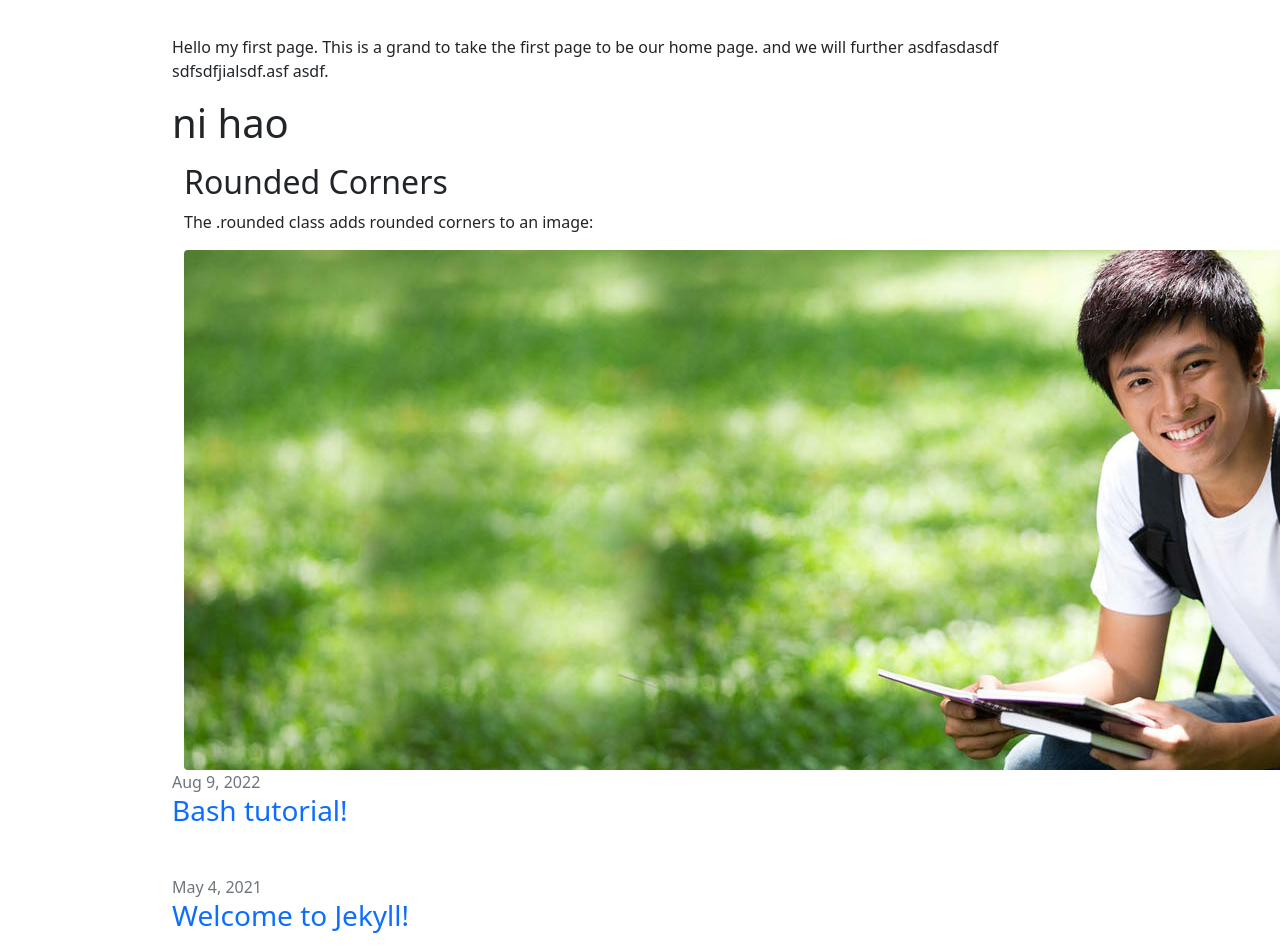
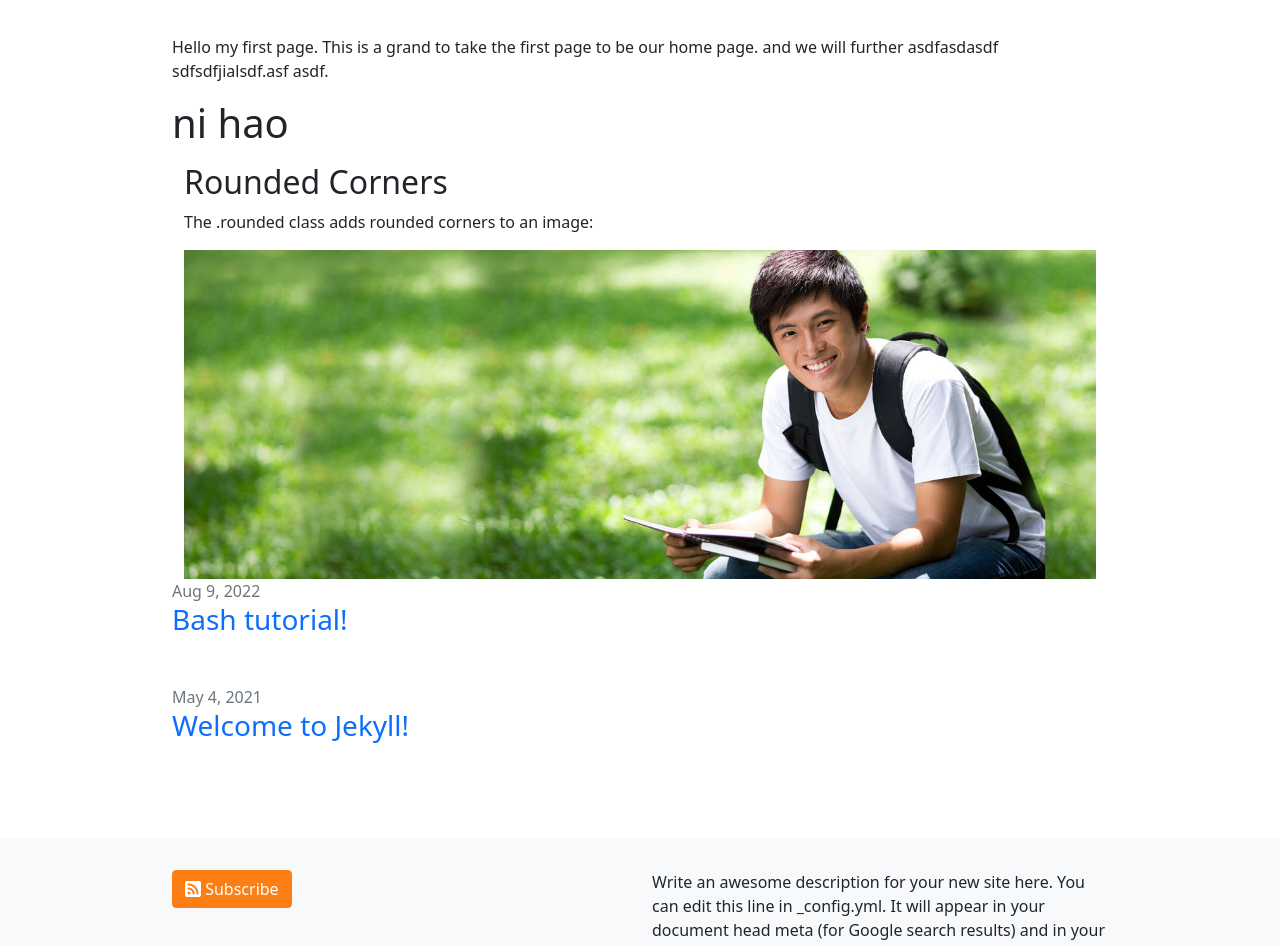
Before and after one commit to lliu1871/PhyEd, a Jekyll site: the page built from index.markdown, in a window 1280 px wide. Shown: the part 342-1288 px from the top of the page. Built offline with Jekyll 4.4.1, drawn with Linux system fonts in a browser that asks for light colours.

Commit message:
Update index.markdown

```diff
--- a/index.markdown
+++ b/index.markdown
@@ -15,5 +15,5 @@ asdf.
 <div class="container mt-3">
   <h2>Rounded Corners</h2>
   <p>The .rounded class adds rounded corners to an image:</p>
-  <img src="./img/1.jpg" class="rounded" alt="Cinque Terre">
+  <img src="./img/1.jpg" class="img-fluid" alt="Cinque Terre">
 </div>
```
